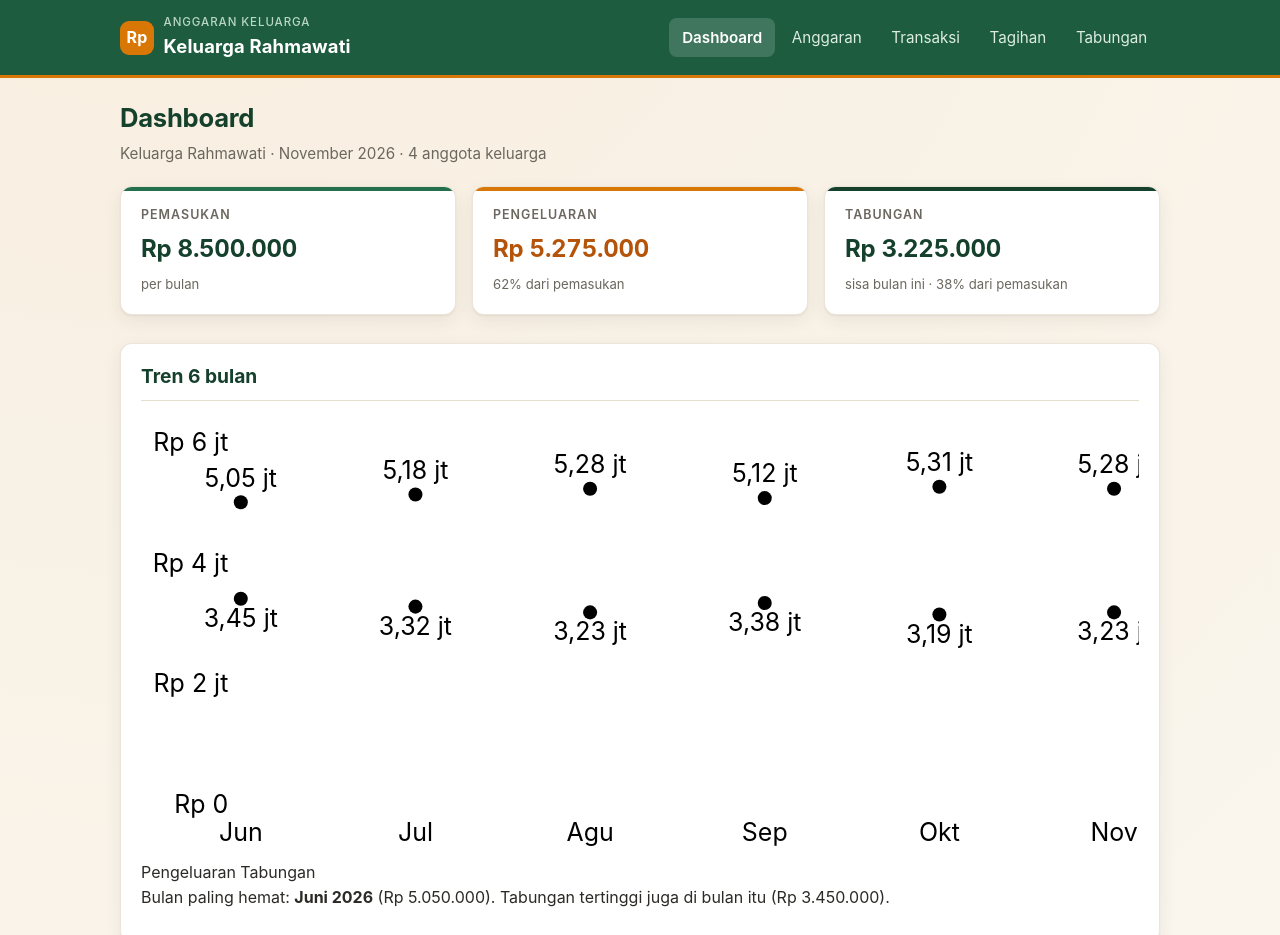
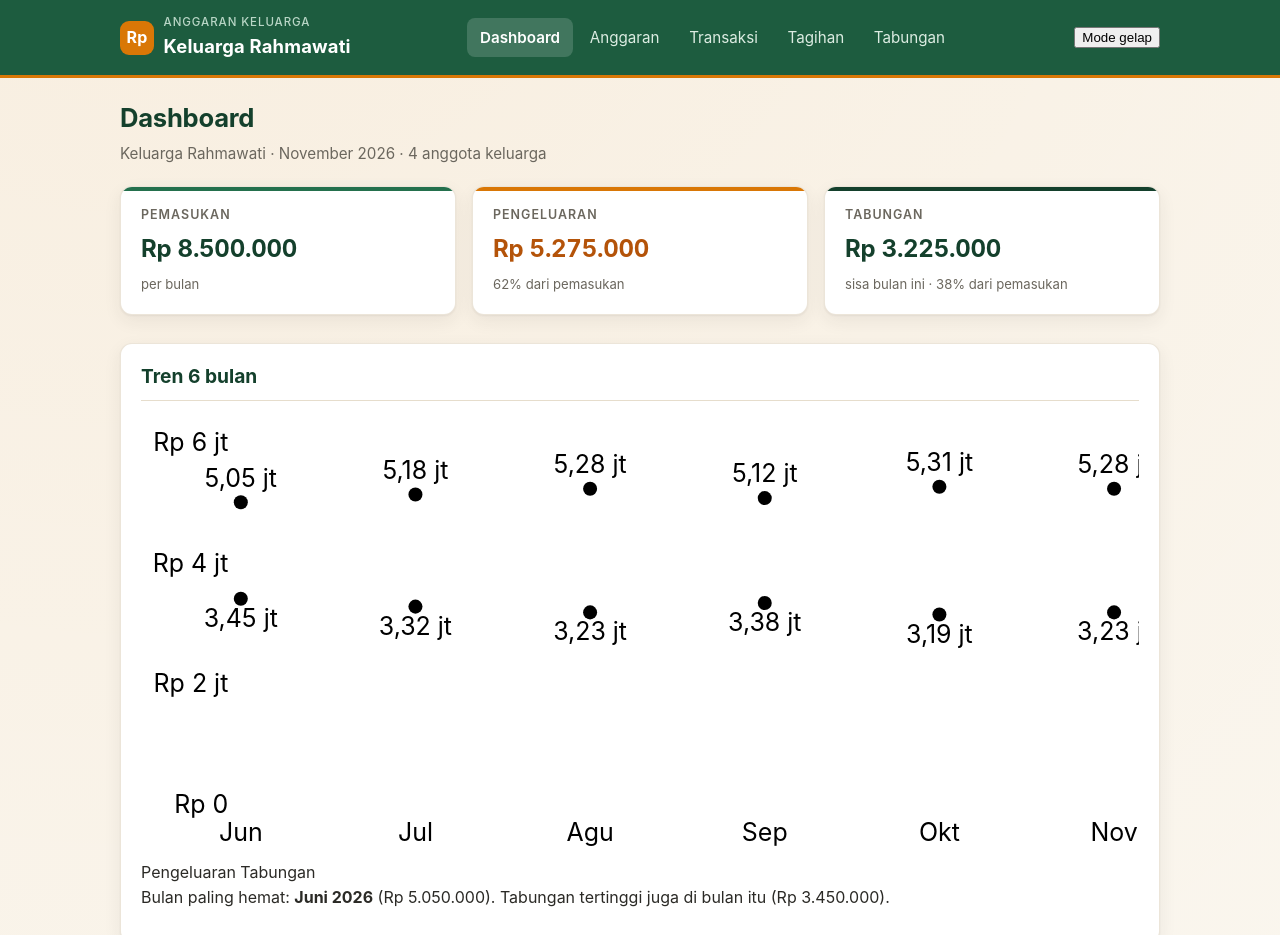
Before and after one commit to robiyal/household-budget-site-entry, a plain HTML site: page app/index.html in a window 1280 px wide. Shown: the top 935 px of the page. Drawn offline with Linux system fonts and the light colour scheme.

Commit message:
V2: app/index.html

```diff
--- a/app/index.html
+++ b/app/index.html
@@ -3,6 +3,7 @@
 <head>
   <meta charset="UTF-8">
   <meta name="viewport" content="width=device-width, initial-scale=1.0">
+  <meta name="theme-color" content="#1d5c3f">
   <meta name="description" content="Anggaran Keluarga Rahmawati — kelola anggaran, transaksi, tagihan, dan tabungan keluarga dalam satu tempat.">
   <!-- Situs statis: tanpa permintaan jaringan, tanpa font eksternal. -->
   <title>Anggaran Keluarga Rahmawati</title>
@@ -31,6 +32,8 @@
           <li><a href="#/tabungan" data-rute="#/tabungan">Tabungan</a></li>
         </ul>
       </nav>
+
+      <button type="button" id="theme-toggle" class="theme-toggle" aria-pressed="false">Mode gelap</button>
     </div>
   </header>
 
```
